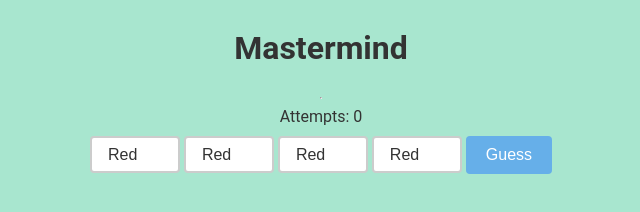
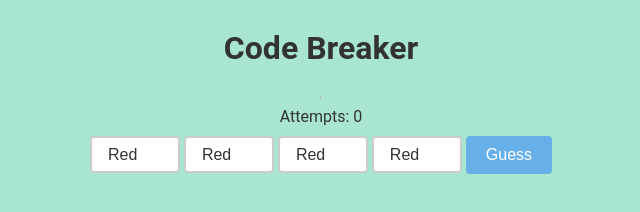
Before and after one commit to ruben998/CodeBreaker, a plain HTML site: page index.html in a window 1280 px wide. Shown: the whole page, without its empty margins (319-959 px from the left). Drawn offline with Linux system fonts and the light colour scheme.

Commit message:
Update index.html

```diff
--- a/index.html
+++ b/index.html
@@ -3,7 +3,7 @@
 <head>
     <meta charset="UTF-8">
     <meta name="viewport" content="width=device-width, initial-scale=1.0">
-    <title>Mastermind</title>
+    <title>Code Breaker</title>
 
 	<link rel="preconnect" href="https://fonts.googleapis.com">
 	<link rel="preconnect" href="https://fonts.gstatic.com" crossorigin>
@@ -14,7 +14,7 @@
 <body>
 
     <div id="game-container">
-		<h1>Mastermind</h1>
+		<h1>Code Breaker</h1>
 		<hr>
 		<div id="attempts">Attempts: <span id="attempts-counter">0</span></div>
         <div id="guess-container">
```
